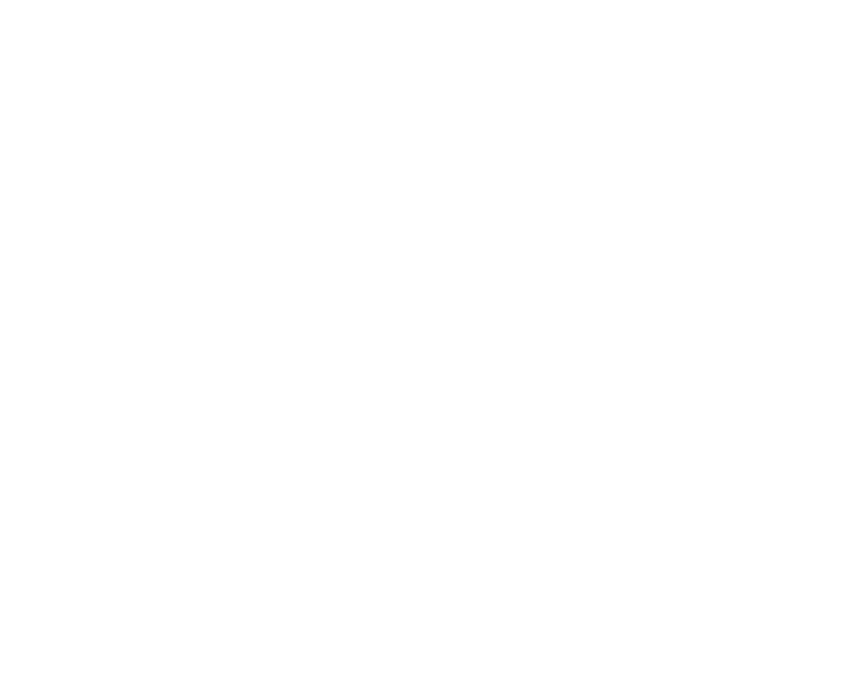
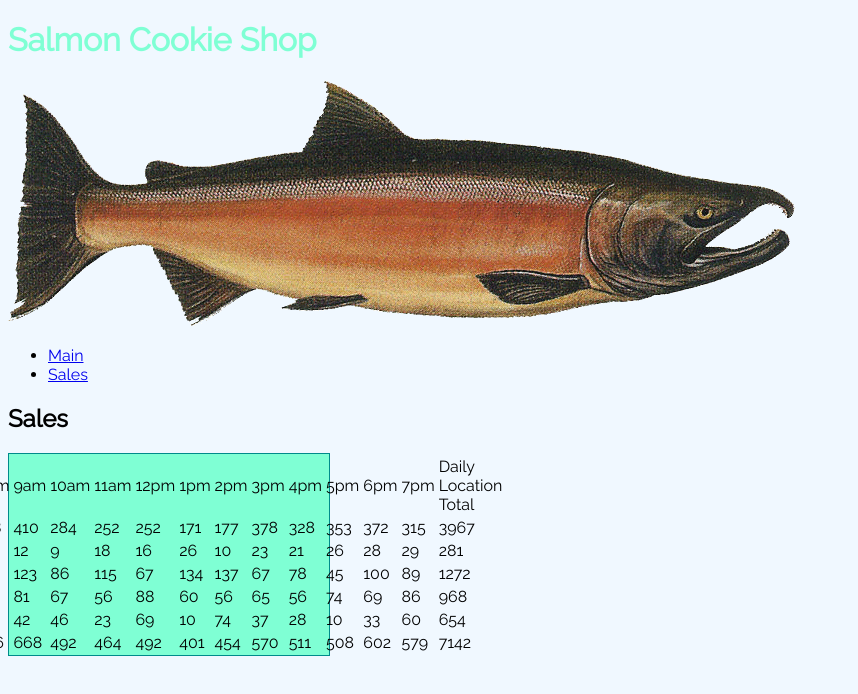
Before and after one commit to YagaGauaganek/salmon-cookie, a plain HTML site: page sales.html in a window 1280 px wide. Shown: the whole page, without its empty margins (0-858 px from the left). Drawn offline with Linux system fonts and the light colour scheme.

Commit message:
sales07.js update

```diff
--- a/sales.html
+++ b/sales.html
@@ -1,12 +1,39 @@
 <!DOCTYPE html>
 <html lang="en">
-<head>
-    <meta charset="UTF-8">
-    <meta name="viewport" content="width=device-width, initial-scale=1.0">
-    <title>Sales</title>
-</head>
+  <head>
+    <meta charset="UTF-8" />
+    <meta name="viewport" content="width=device-width, initial-scale=1.0" />
+    <title>Salmon Cookie Shop</title>
+    <meta name="description" content="This is the demo for class six of the 201." />
+    <link rel="stylesheet" href="style.css"/>
+    <link rel="preconnect" href="https://fonts.googleapis.com">
+    <link rel="preconnect" href="https://fonts.gstatic.com" crossorigin>
+    <link href="https://fonts.googleapis.com/css2?family=Amatic+SC:wght@400;700&family=Literata:wght@300&family=Raleway&display=swap" rel="stylesheet">
+  </head>
 <body>
-    <div id="container"></div>
-    <scrip src="sales.js"></scrip>
+  <header>
+      <h1>Salmon Cookie Shop</h1>
+      <img class="logo" src="images/salmonCookies.png" alt="Salmon Cookie Shop Logo">
+      <nav>
+        <ul>
+          <li>
+            <a class="active" href="index.html">Main</a>
+          </li>
+          <li>
+            <a href="sales.html">Sales</a>
+          </li>
+        </ul>
+      </nav>
+    </header>
+      <main>
+        <div id="container">
+
+        </div>
+      </main>
+      <footer>
+
+      </footer>
+      <script src="sales07.js"></script>
+    <!-- <script src="sales.js"></script> -->
 </body>
 </html>
--- a/sales.js
+++ b/sales.js
@@ -1,10 +1,10 @@
-"use string"
+"use strict"
 
 console.log("This is salmon cookie shop calculation");
 
 const container = document.getElementById("container");
 
-const hours = ["6am", "7am", "8am", "9am", "10am", "11am", "12pm", "1pm", "2pm", "3pm", "4pm", "5pm", "6pm", "7pm"];
+const hour = ["6am", "7am", "8am", "9am", "10am", "11am", "12pm", "1pm", "2pm", "3pm", "4pm", "5pm", "6pm", "7pm"];
 
 console.log(hour.length);
 const seattle = {
--- /dev/null
+++ b/sales07.js
@@ -0,0 +1,137 @@
+"use strict"
+
+console.log("Salmon Cookie Shop - code - version 2.1")
+
+const totalCookiesSold = 0
+const totalCookiesSoldWorldWide = 0
+const openHours = ["6am","7am","8am","9am","10am","11am","12pm","1pm","2pm","3pm","4pm","5pm","6pm","7pm"]
+
+const container = document.getElementById("container")
+
+const h2 = document.createElement("h2");
+h2.textContent = "Sales"
+container.appendChild(h2);
+
+const article = document.createElement("article");
+container.appendChild(article);
+
+const table= document.createElement("table");
+article.appendChild(table);
+
+const tr = document.createElement("tr")
+table.appendChild(tr)
+storeOpenHours()
+
+function storeOpenHours(){
+    const th = document.createElement("th")
+    th.textContent = "Shop Location";
+    tr.appendChild(th);
+
+for(let i = 0; i < openHours.length; i++){
+    const td = document.createElement("td");
+    td.textContent = openHours[i];
+    tr.appendChild(td);
+    }
+}
+
+const td = document.createElement("td");
+    td.textContent = "Daily Location Total";
+    tr.appendChild(td);
+
+function Shop(shopName, minCust, maxCust, avgCookiePerCust){
+
+    this.shopName =shopName;
+    this.minCust = minCust;
+    this.maxCust = maxCust;
+    this.avgCookiePerCust = avgCookiePerCust;
+    this.custPerHour = [];
+    this.calcCustomersEachHour();
+    this.cookiesPerHour = [];
+    this.calcCookiesEachHour();
+    this.totalDailyCookies = this.calcDailyCookies();
+
+    this.render();
+}
+
+Shop.prototype.calcCustomersEachHour = function(){
+    for (let i = 0; i < openHours.length; i++){
+        this.custPerHour.push(randomCust(this.minCust, this.maxCust));
+    }
+}
+
+Shop.prototype.calcCookiesEachHour = function(){
+    for (let i = 0; i < openHours.length; i++){
+        const oneHour = Math.ceil(this.custPerHour[i] * this.avgCookiePerCust);
+        this.cookiesPerHour.push(oneHour);
+        this.totalCookiesSold += oneHour;
+    }
+}
+
+function randomCust(min, max){
+    return Math.floor(Math.random() * (max - min + 1) + min)
+
+}
+
+Shop.prototype.calcDailyCookies = function(){
+    let totalDailyCookies = 0
+    for(let i = 0; i < this.cookiesPerHour.length; i++){
+        totalDailyCookies += this.cookiesPerHour[i]
+    }
+    return totalDailyCookies
+}
+
+
+Shop.prototype.render = function(){
+    const containerElement = document.getElementById("container");
+
+    const tr = document.createElement("tr")
+    table.appendChild(tr)
+
+    const th = document.createElement("th")
+    th.textContent = this.shopName;
+    tr.appendChild(th);
+
+    for(let i = 0; i < openHours.length; i++){
+        const td = document.createElement("td");
+        td.textContent = this.cookiesPerHour[i];
+        tr.appendChild(td);
+    }
+    const td = document.createElement("td");
+    td.textContent = this.totalDailyCookies;
+    tr.appendChild(td);
+
+}
+
+function hoursTotal(stores){
+    const tr = document.createElement("tr")
+    table.appendChild(tr)
+
+    const th = document.createElement("th")
+    th.textContent = "Totals";
+    tr.appendChild(th);
+
+    for(let i = 0; i < openHours.length; i++){
+        const td = document.createElement("td");
+        let totalHourCookiesSold = 0
+        for(let j = 0; j < stores.length; j++){
+            totalHourCookiesSold += stores[j].cookiesPerHour[i]
+        }
+        td.textContent = totalHourCookiesSold
+        tr.appendChild(td);
+    }
+    let totalGlobalSales = 0
+
+    const td = document.createElement("td");
+    for(let i = 0; i < stores.length; i++){
+        totalGlobalSales += stores[i].totalDailyCookies
+    }
+    td.textContent = totalGlobalSales
+    tr.appendChild(td);
+}
+
+const seattle = new Shop("seattle", 23, 65, 6.3,)
+const tokyo = new Shop("tokyo", 3, 24, 1.2,)
+const dubai = new Shop("dubai", 11, 38, 3.7)
+const paris = new Shop("paris", 20,38, 2.3,)
+const lima = new Shop("lima", 2, 16, 4.6,)
+hoursTotal([seattle, tokyo, dubai, paris, lima])
--- a/style.css
+++ b/style.css
@@ -1,5 +1,6 @@
 body {
 font-family: 'Raleway', sans-serif;
+background-color: aliceblue;
 }
 
 article {
@@ -14,6 +15,8 @@ article {
 
 h1 {
     color: aquamarine;
+    align-items: center;
+
 }
 
 h3 {
--- a/test.js
+++ b/test.js
@@ -70,3 +70,7 @@ const seattle = {
 };
 
 seattle.render();
+
+//Method and Prototype
+
+S
```
Also changed, not shown: index.html (+14 -1 lines).
